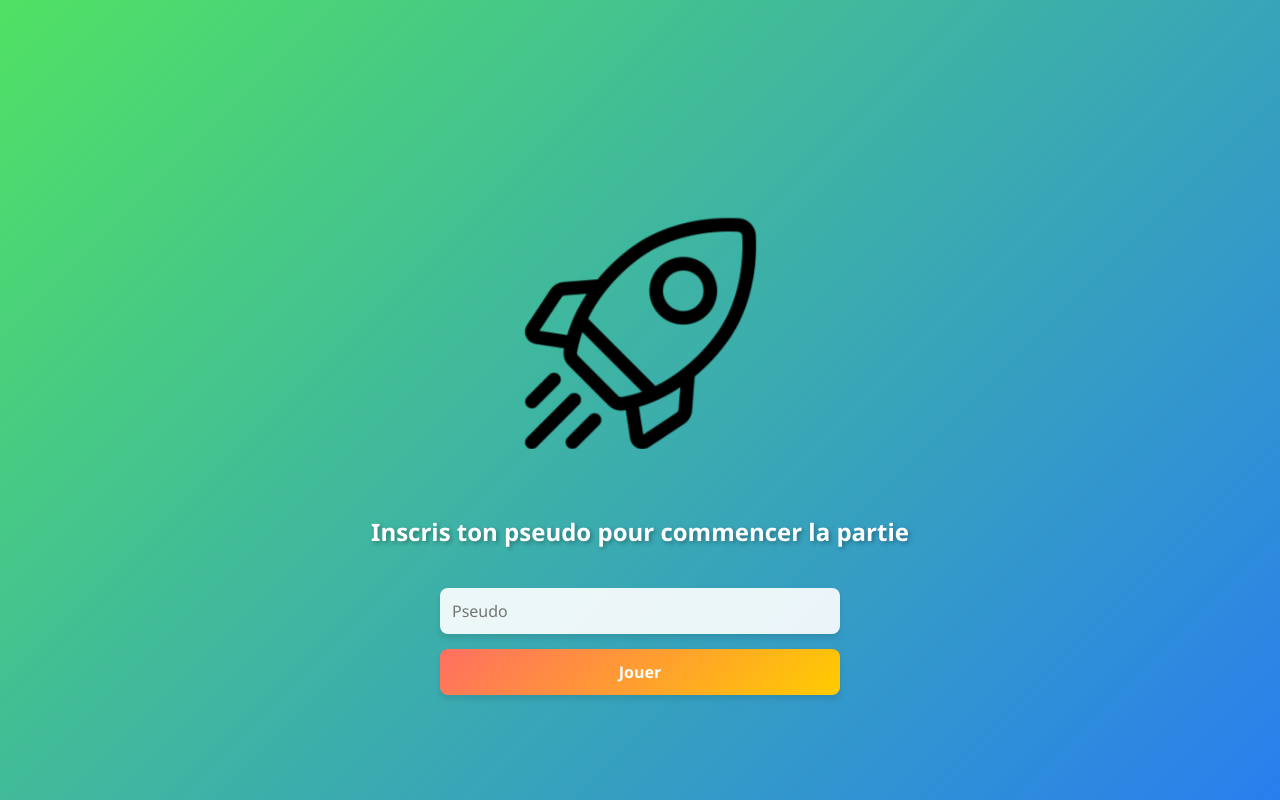
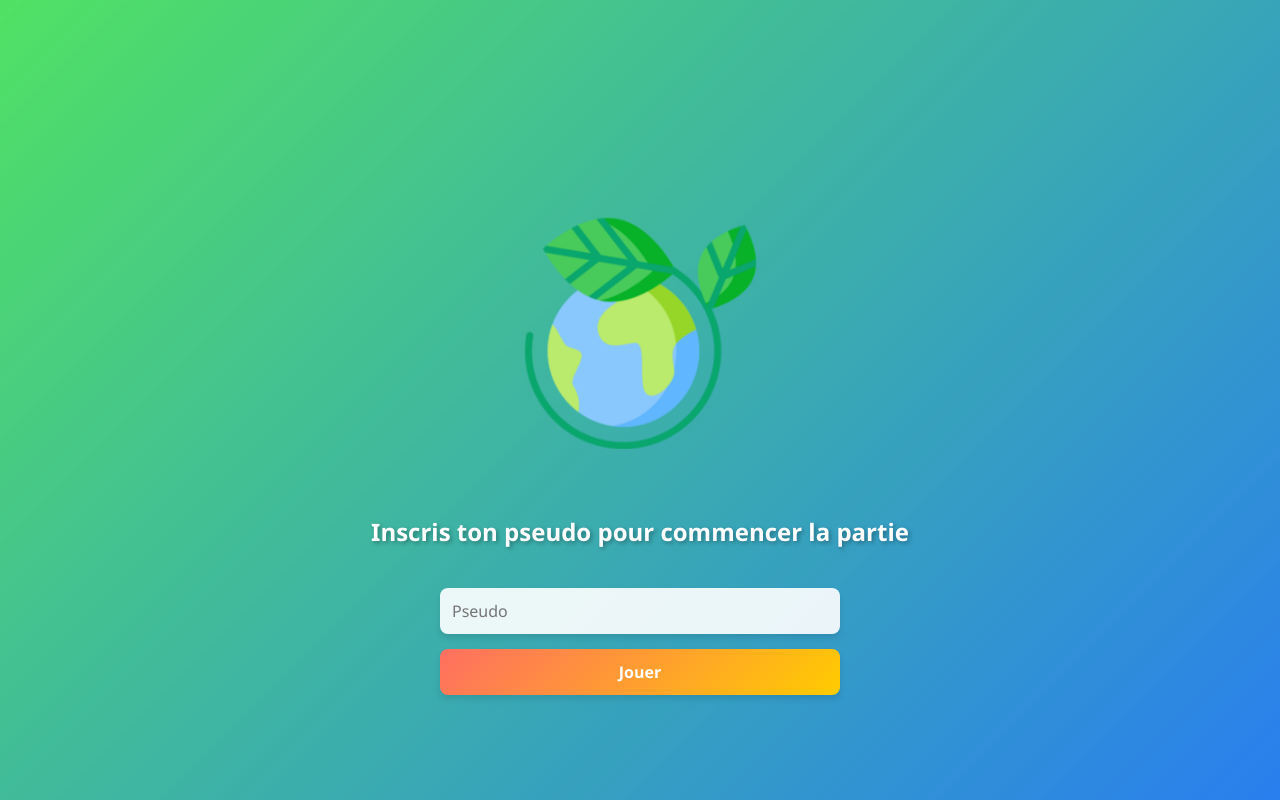
Before and after one commit to gitCDA/Axxes-Game, a website with bundled scripts: page public/index.html in a window 1280 px wide. Shown: the top 800 px of the page. Built offline with nearby package versions, Linux system fonts and the light colour scheme; some packages are replaced by stand-ins of ours; no server answers; files whose address does not match are found by name.

Commit message:
image intro

```diff
--- a/public/index.html
+++ b/public/index.html
@@ -10,7 +10,7 @@
 <body>
   <div class="container">
     <div class="animated-image">
-      <img class="image-start" src="./images/start-button.png"></img>
+      <img class="image-start" src="./images/planet-earth.png"></img>
     </div>
     <div class="user-form">
       <div class="text-form">Inscris ton pseudo pour commencer la partie</div>
```
Also changed, not shown: .github/workflows/firebase-hosting-merge.yml, public/images/planet-earth.png (added).
